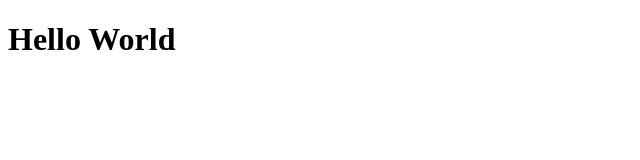
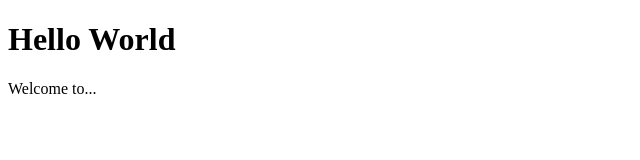
Before and after one commit to GU-Web-Dev-2025/participation-1-introduction-to-web-programming-leonhnguyen, a plain HTML site: page index.html in a window 1280 px wide. Shown: the full height of the page, 0-640 px from the left. Drawn offline with Linux system fonts and the light colour scheme.

Commit message:
Commit 2 Test

```diff
--- a/index.html
+++ b/index.html
@@ -9,6 +9,7 @@
 </head>
 <body>
 <h1>Hello World</h1>
+<p>Welcome to...</p>
 
 </body>
 </html>
```
